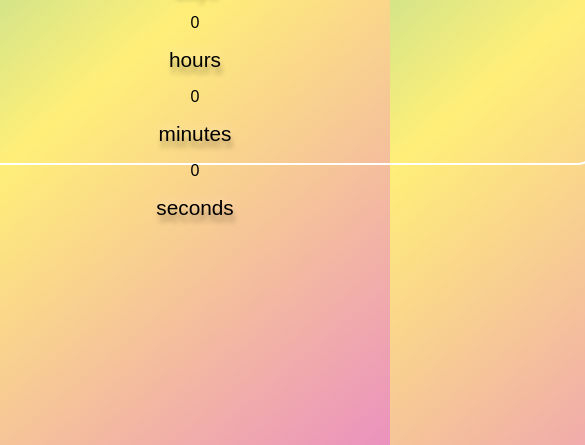
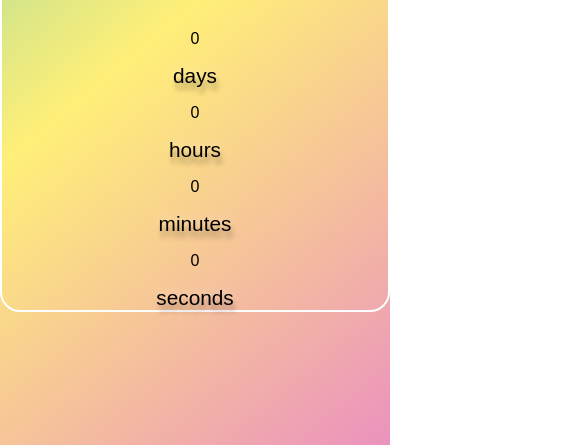
Before and after one commit to kparisi/dailyUI-014-countdown-timer, a plain HTML site: page index.html in a window 390 px wide. Shown: the part 439-884 px from the top of the page, 585 px wide, since content can reach past the window. Drawn offline with Linux system fonts and the light colour scheme.

Commit message:
Update style.css
Added @media screen

```diff
--- a/style.css
+++ b/style.css
@@ -63,3 +63,15 @@ h1 {
     text-shadow: 2px 7px 5px rgba(0,0,0,0.3),
     0px -4px 10px rgba(255,255,255,0.3);
 }
+
+@media screen and (max-width: 768px) {
+    .container {
+        width: auto;
+        height: fit-content;
+        display: flex;
+        flex-direction: column;
+    }
+    .countdown-container {
+        flex-direction: column;
+    }
+}
```
